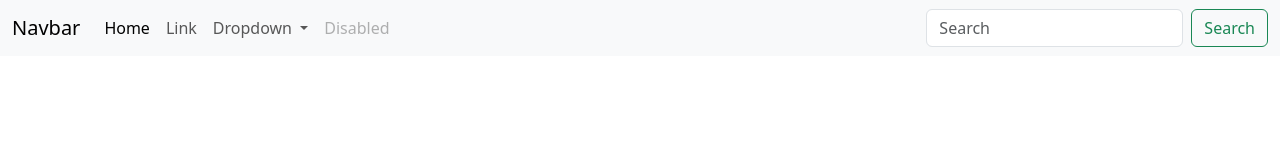
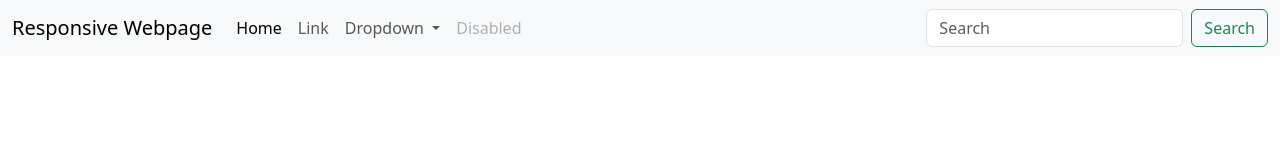
Before and after one commit to JWOYWOD1/portfolio, a plain HTML site: page Responsive_Webpage/index.html in a window 1280 px wide. Drawn offline with Linux system fonts and the light colour scheme.

Commit message:
updates to index page for navbar testing

```diff
--- a/Responsive_Webpage/index.html
+++ b/Responsive_Webpage/index.html
@@ -13,7 +13,7 @@
 
 <header><nav class="navbar navbar-expand-lg bg-body-tertiary">
   <div class="container-fluid">
-    <a class="navbar-brand" href="#">Navbar</a>
+    <a class="navbar-brand" href="#">Responsive Webpage</a>
     <button class="navbar-toggler" type="button" data-bs-toggle="collapse" data-bs-target="#navbarSupportedContent" aria-controls="navbarSupportedContent" aria-expanded="false" aria-label="Toggle navigation">
       <span class="navbar-toggler-icon"></span>
     </button>
```
Also changed, not shown: 1 other file.
